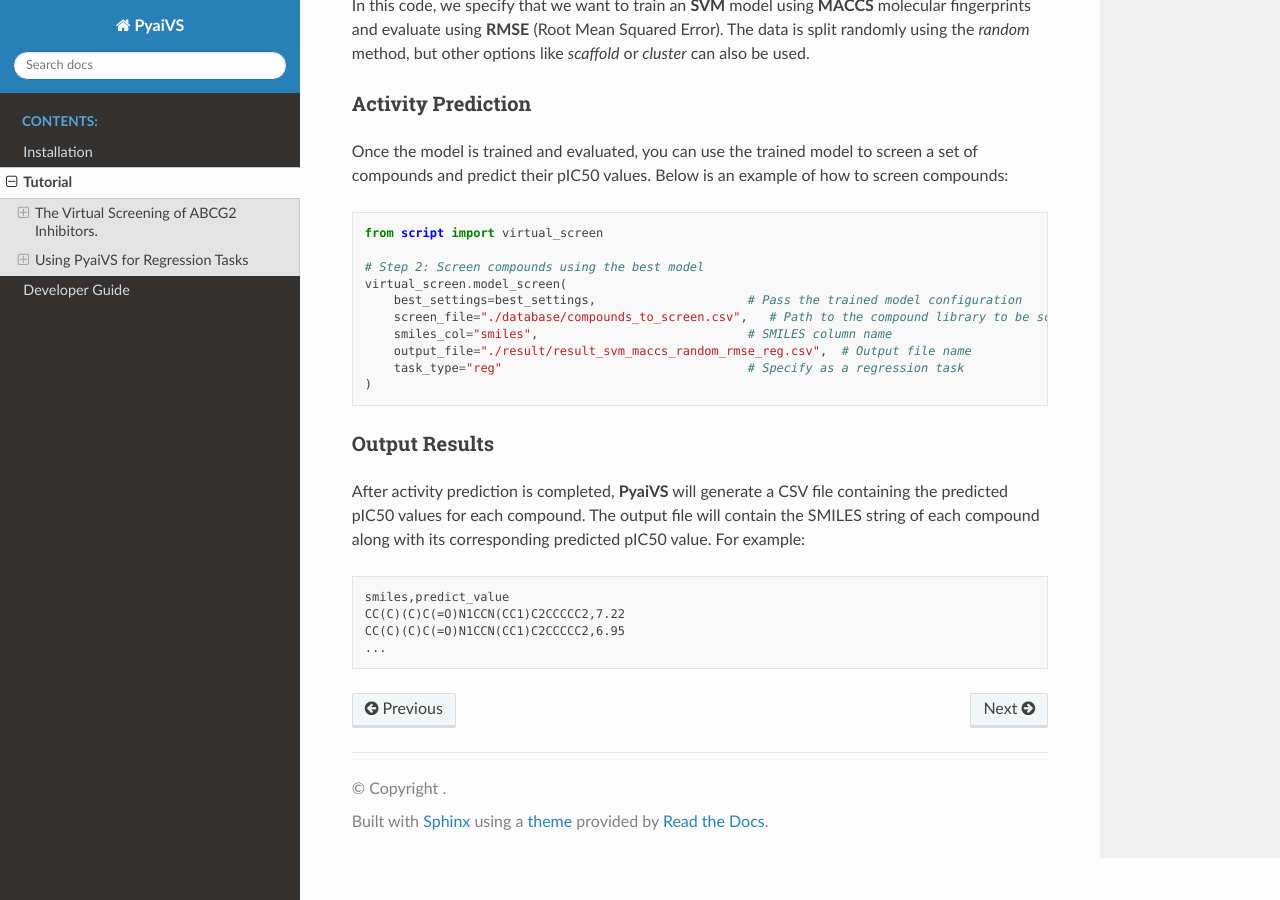
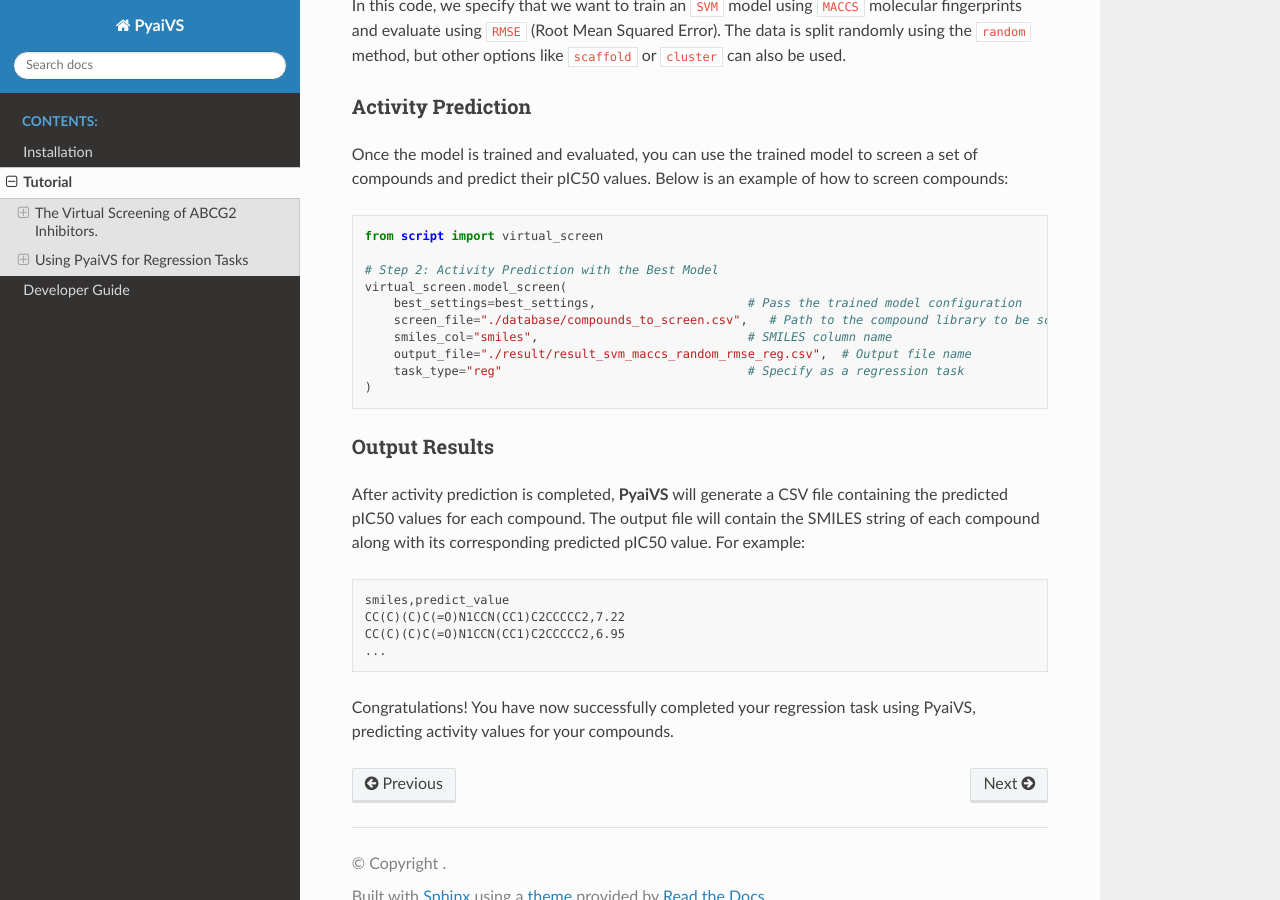
Before and after one commit to danqingmk/OpenVS_PyaiVS, a Sphinx documentation site: the page built from docs/tutorial.rst, in a window 1280 px wide and 900 px high, scrolled down 4963 px. Built offline with Sphinx 7.4.7 and the Read the Docs theme 3.1.0, drawn with Linux system fonts in a browser that asks for light colours.

Commit message:
Update tutorial.rst

```diff
--- a/docs/tutorial.rst
+++ b/docs/tutorial.rst
@@ -219,7 +219,7 @@ Training the Regression Model
         cpus=4                          # Number of CPUs to use
     )
 
-In this code, we specify that we want to train an **SVM** model using **MACCS** molecular fingerprints and evaluate using **RMSE** (Root Mean Squared Error). The data is split randomly using the `random` method, but other options like `scaffold` or `cluster` can also be used.
+In this code, we specify that we want to train an ``SVM`` model using ``MACCS`` molecular fingerprints and evaluate using ``RMSE`` (Root Mean Squared Error). The data is split randomly using the ``random`` method, but other options like ``scaffold`` or ``cluster`` can also be used.
 
 Activity Prediction
 ^^^^^^^^^^^^^^^^^^^
@@ -230,7 +230,7 @@ Once the model is trained and evaluated, you can use the trained model to screen
 
     from script import virtual_screen
 
-    # Step 2: Screen compounds using the best model
+    # Step 2: Activity Prediction with the Best Model
     virtual_screen.model_screen(
         best_settings=best_settings,                     # Pass the trained model configuration
         screen_file="./database/compounds_to_screen.csv",   # Path to the compound library to be screened
@@ -250,3 +250,5 @@ After activity prediction is completed, **PyaiVS** will generate a CSV file cont
     CC(C)(C)C(=O)N1CCN(CC1)C2CCCCC2,7.22
     CC(C)(C)C(=O)N1CCN(CC1)C2CCCCC2,6.95
     ...
+
+Congratulations! You have now successfully completed your regression task using PyaiVS, predicting activity values for your compounds.
```
